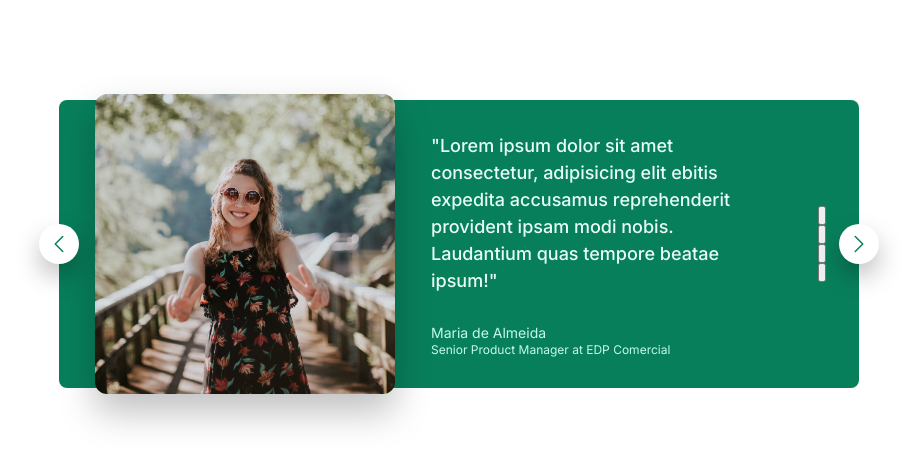
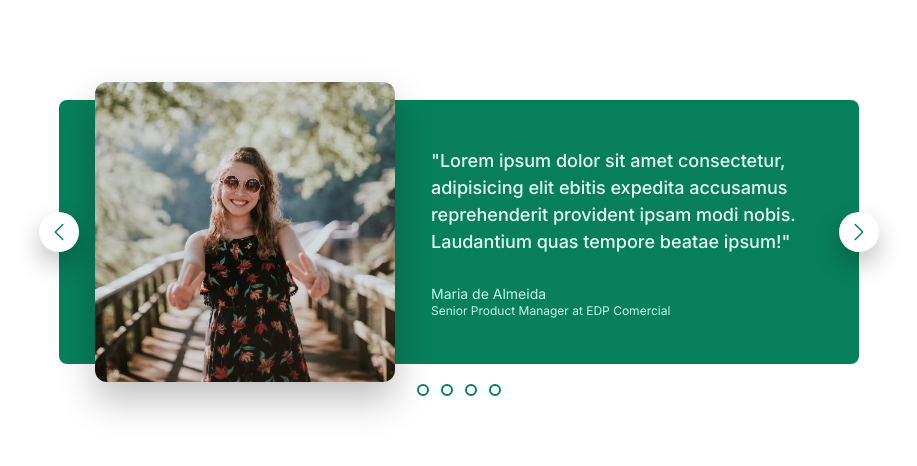
Before and after one commit to chiragPimpale/Carousel-Component, a plain HTML site: page index.html in a window 1280 px wide. Shown: the whole page, without its empty margins (181-1098 px from the left). Drawn offline with Linux system fonts and the light colour scheme.

Commit message:
Styling dot indicators

```diff
--- a/style.css
+++ b/style.css
@@ -94,3 +94,24 @@ img {
   width: 24px;
   stroke: #087f5b;
 }
+
+/* dot carousel indicators */
+
+.dots {
+  position: absolute;
+  left: 50%;
+  bottom: 0;
+  transform: translate(-50%, 32px);
+
+  display: flex;
+  gap: 12px;
+}
+
+.dot-btn {
+  height: 12px;
+  width: 12px;
+  background-color: #fff;
+  border: 2px solid #087f5b;
+  border-radius: 50%;
+  cursor: pointer;
+}
```
